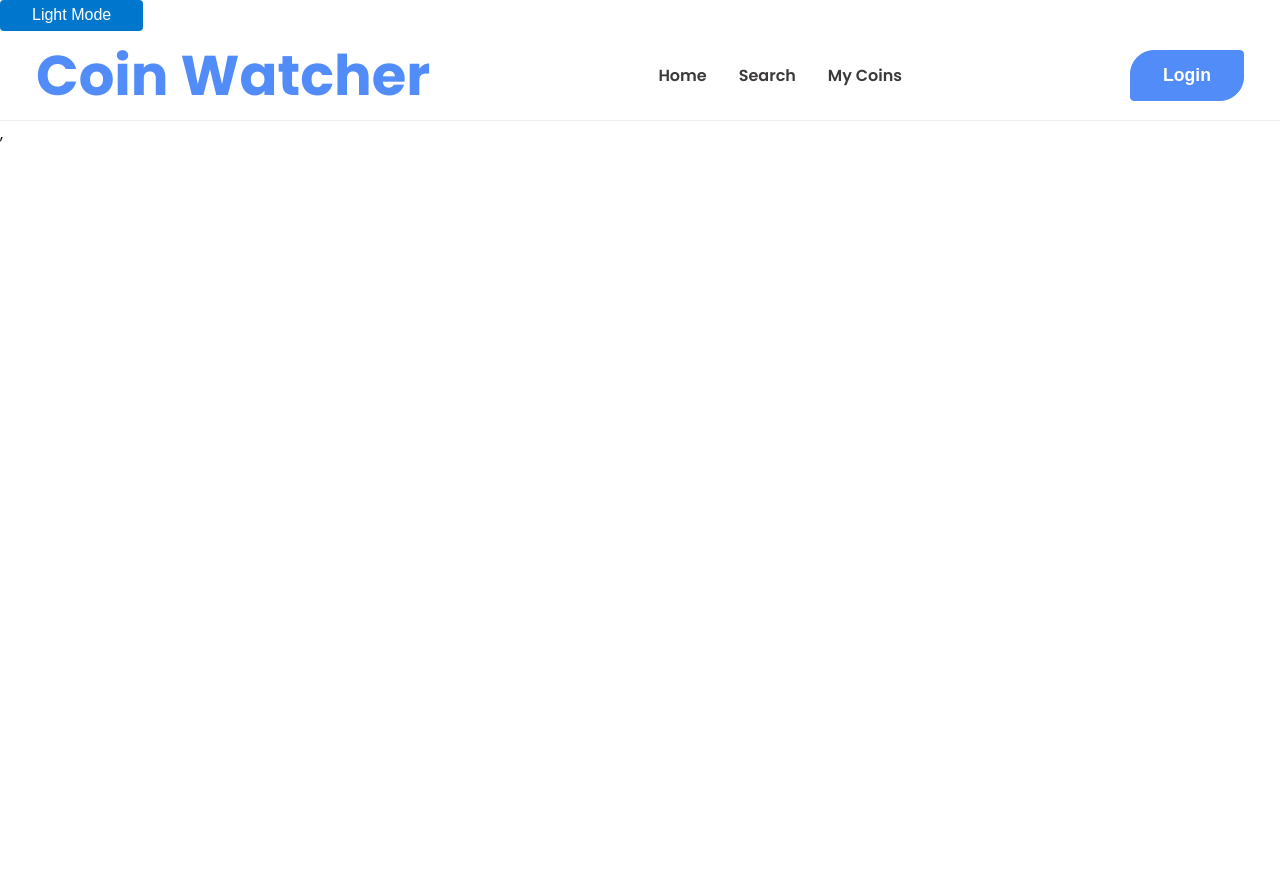
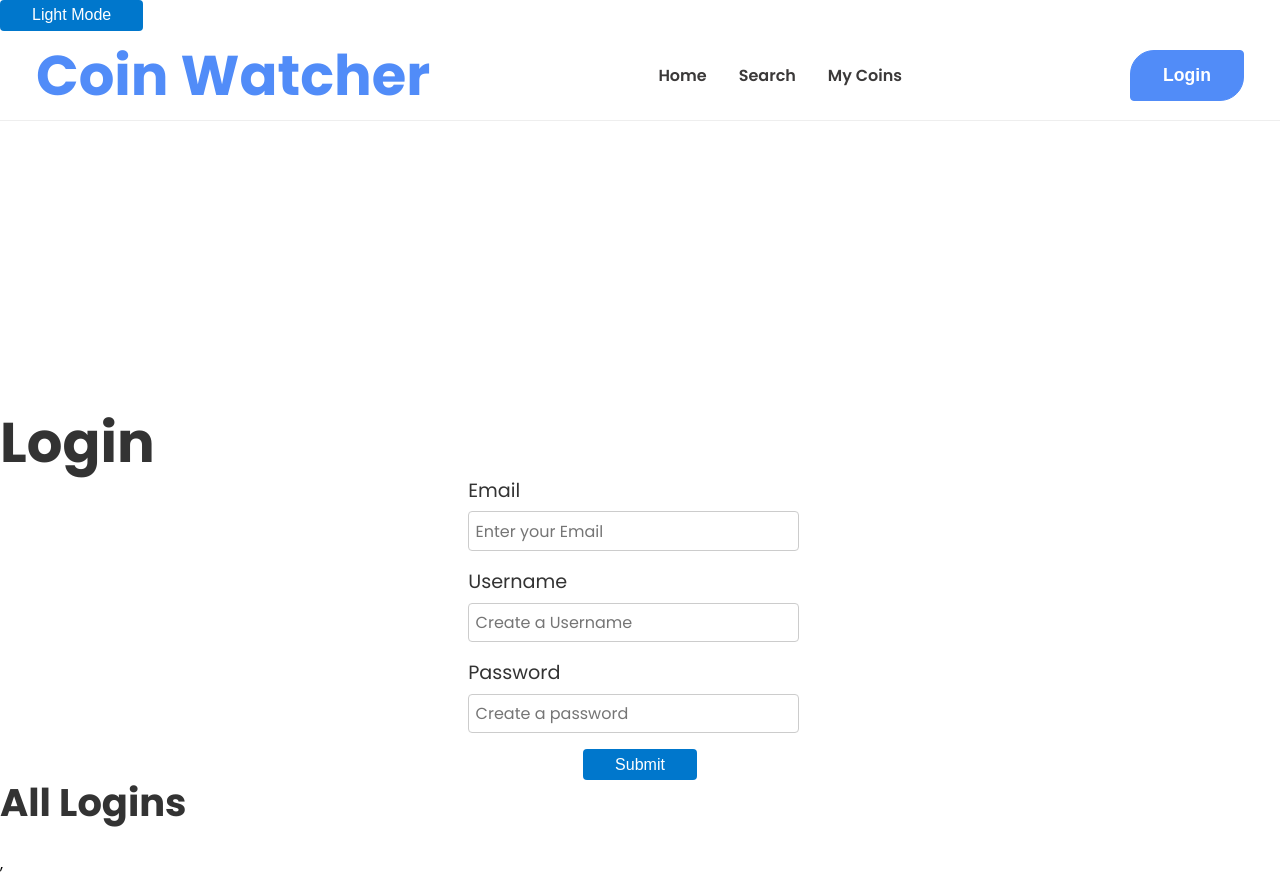
Before and after one commit to Forrest-Jones/Cryptocurrency-Portfolio-Tracker, a React (Create React App) app: page /login in a window 1280 px wide. Before the commit the page ends 800 px from the top, so only its background shows below. Built offline with nearby package versions, Linux system fonts and the light colour scheme; data requests are answered from the project's data file.

Commit message:
my changes probably won't beacuse there were just 300 changes in on commit :)

```diff
--- a/src/App.js
+++ b/src/App.js
@@ -44,6 +44,9 @@ function App() {
               <Route exact path="/">
                 <Home />
               </Route>
+              <Route exact path="/login">
+                <Login />
+                </Route>
             </Switch>
         </div>
       </>
--- a/src/components/Login.js
+++ b/src/components/Login.js
@@ -30,7 +30,17 @@ function Login({ onLogin }) {
     setUsername('');
     setPassword('');
   }
+  fetch('http://localhost:4000/Logins')
+  .then(response => response.json())
+  .then(data => {
+    const emails = data.map(login => login.Email);
+    console.log(emails);
+    // code to store emails in file
+  })
+  .catch(error => console.error(error));
+
   return (
+
     <div className="login-container">
       <h1>Login</h1>
       <form onSubmit={handleSubmit}>
@@ -60,17 +70,10 @@ function Login({ onLogin }) {
           ))}
         </ul>
       </div>
+
     </div>
   );
-
-  fetch('http://localhost:4000/Logins')
-  .then(response => response.json())
-  .then(data => {
-    const emails = data.map(login => login.Email);
-    console.log(emails);
-    // code to store emails in file
-  })
-  .catch(error => console.error(error));
 }
 
+
 export default Login;
--- a/src/index.css
+++ b/src/index.css
@@ -119,12 +119,12 @@ input {
   }
 }
 
-.dark {
-  background-color: #333;
+.dark  {
+  background: #333;
   color: #fff;
   transition: all 0.5s;
   }
-.light {
-  background-color: #fff;
+.light  {
+  background: #fff;
   color: #333;
   }
```
